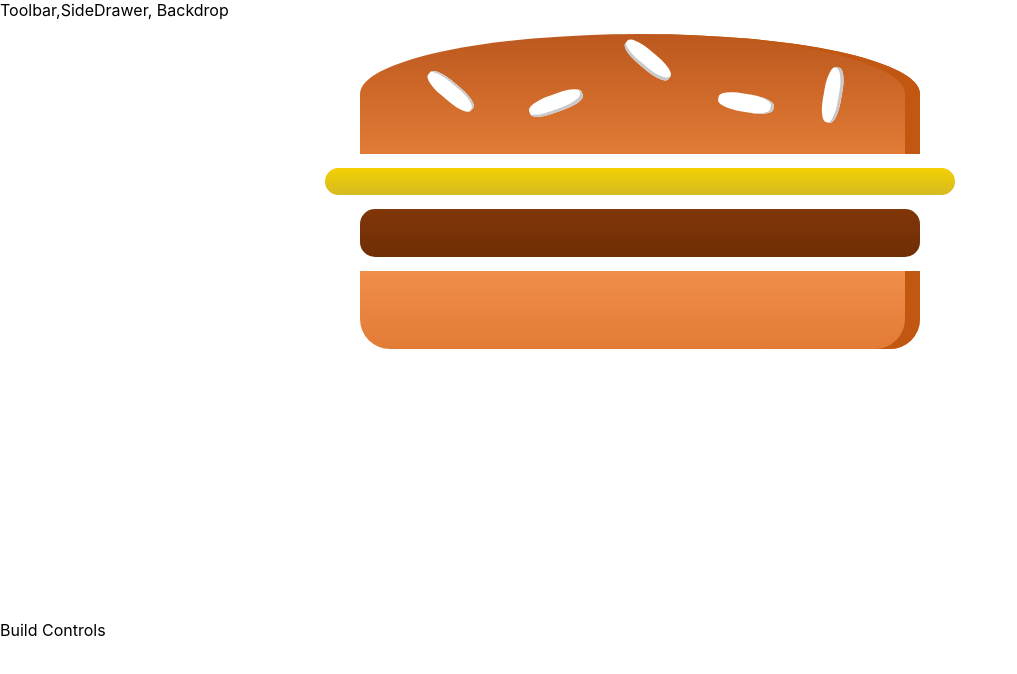
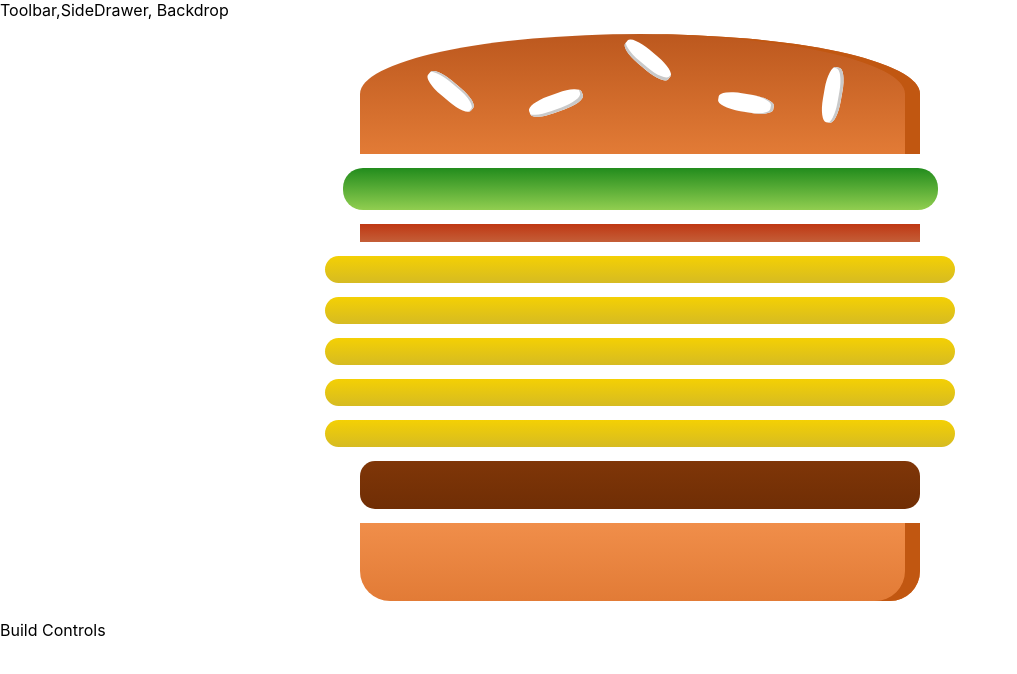
Before and after one commit to Kuldeep-Kumar-Sharma/Burger-Builder-React, a React (Create React App) app: page / in a window 1280 px wide. Shown: the top 674 px of the page, without its empty margins (0-1017 px from the left). Built offline with nearby package versions, Linux system fonts and the light colour scheme.

Commit message:
updated the burger dynamic code

```diff
--- a/src/components/Burger/Burger.js
+++ b/src/components/Burger/Burger.js
@@ -3,11 +3,15 @@ import BurgerIngredient from "../Burger/BurgerIngredient/BurgerIngredient";
 import "./Burger.css";
 
 const Burger = (props) => {
+  const transformIngredients = Object.keys(props.ingredients).map((igKey) => {
+    return [...Array(props.ingredients[igKey])].map((_, i) => {
+      return <BurgerIngredient key={igKey + i} type={igKey}></BurgerIngredient>;
+    });
+  });
   return (
     <div className="Burger">
       <BurgerIngredient type="bread-top"></BurgerIngredient>
-      <BurgerIngredient type="cheese"></BurgerIngredient>
-      <BurgerIngredient type="meat"></BurgerIngredient>
+      {transformIngredients}
       <BurgerIngredient type="bread-bottom"></BurgerIngredient>
     </div>
   );
--- a/src/containers/BurgerBuilder/BurgerBuilder.js
+++ b/src/containers/BurgerBuilder/BurgerBuilder.js
@@ -3,10 +3,18 @@ import Aux from "../../hoc/Auxilliary";
 import Burger from "../../components/Burger/Burger";
 
 class BurgerBuilder extends Component {
+  state = {
+    ingredients: {
+      salad: 1,
+      bacon: 1,
+      cheese: 5,
+      meat: 1,
+    },
+  };
   render() {
     return (
       <Aux>
-        <Burger></Burger>
+        <Burger ingredients={this.state.ingredients}></Burger>
         <div>Build Controls</div>
       </Aux>
     );
```
